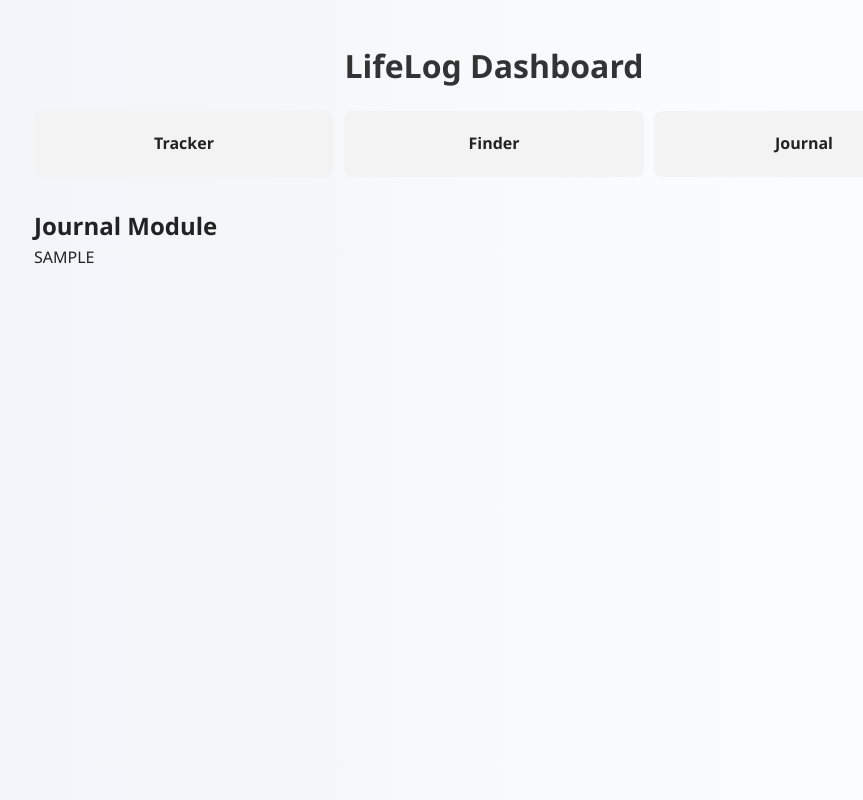
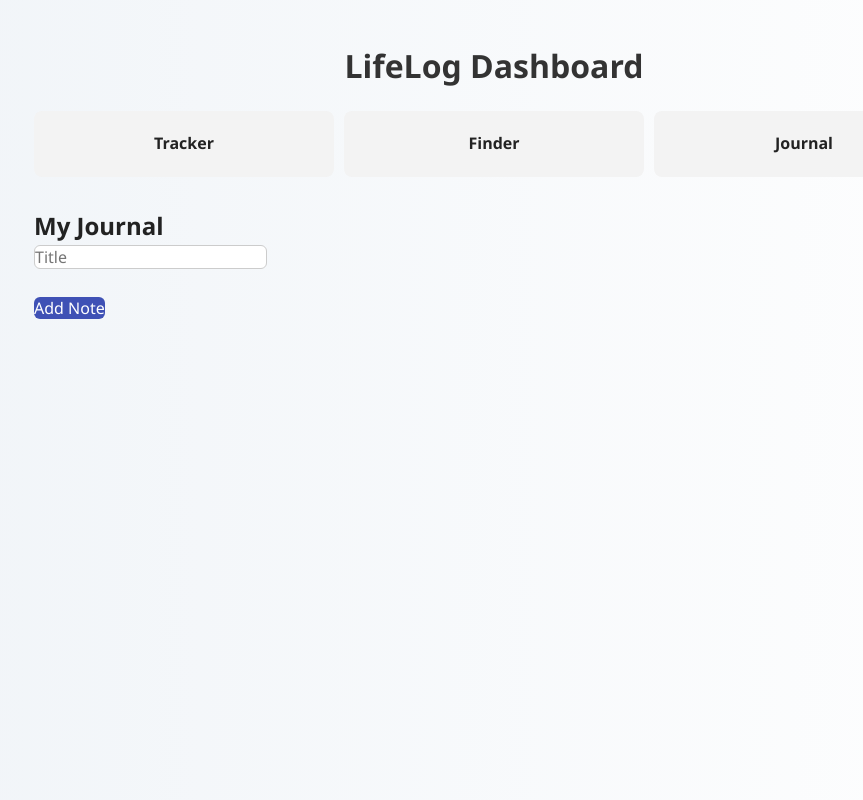
Before and after one commit to jeevapriyagp/lifelog_dashboard, a React (Vite) app: page / in a window 1280 px wide. Both pictures are taken after a click on the element "Journal". Shown: the whole page, without its empty margins (146-1009 px from the left). Built offline with nearby package versions, Linux system fonts and the light colour scheme.

Commit message:
First Commit Journal Module

```diff
--- a/src/components/Journal/Journal.jsx
+++ b/src/components/Journal/Journal.jsx
@@ -1,10 +1,105 @@
-function Journal() {
+import React, { useState, useEffect, useRef } from 'react';
+
+const Journal = () => {
+  const [notes, setNotes] = useState(() => {
+    const saved = localStorage.getItem('journalNotes');
+    return saved ? JSON.parse(saved) : [];
+  });
+  const [currentTitle, setCurrentTitle] = useState('');
+  const [currentNote, setCurrentNote] = useState('');
+  const [editIndex, setEditIndex] = useState(null);
+  const inputRef = useRef(null);
+
+  useEffect(() => {
+    localStorage.setItem('journalNotes', JSON.stringify(notes));
+  }, [notes]);
+
+  useEffect(() => {
+    if (inputRef.current && currentNote !== '') {
+      inputRef.current.innerHTML = currentNote;
+    }
+  }, [currentNote]);
+
+  const handleSave = () => {
+    const newContent = inputRef.current.innerHTML;
+    if (!newContent.trim() || !currentTitle.trim()) return;
+
+    const date = new Date().toLocaleString();
+
+    if (editIndex !== null)
+    {
+      const updated = [...notes];
+      updated[editIndex] = { ...updated[editIndex], title: currentTitle, content: newContent, date };
+      setNotes(updated);
+      setEditIndex(null);
+    }
+    else
+    {
+      setNotes([...notes, { title: currentTitle, content: newContent, date }]);
+    }
+
+    setCurrentTitle('');
+    setCurrentNote('');
+    if (inputRef.current) inputRef.current.innerHTML = '';
+  };
+
+  const handleEdit = (index) => {
+    setCurrentTitle(notes[index].title);
+    setCurrentNote(notes[index].content);
+    setEditIndex(index);
+  };
+
+  const handleDelete = (index) => {
+    const updated = notes.filter((_, i) => i !== index);
+    setNotes(updated);
+    if (editIndex === index)
+    {
+      setCurrentTitle('');
+      setCurrentNote('');
+      setEditIndex(null);
+    }
+  };
+
   return (
     <div>
-      <h2>Journal Module</h2>
-      <p>SAMPLE</p>
+      <h2>My Journal</h2>
+
+      <input
+        type="text"
+        placeholder="Title"
+        value={currentTitle}
+        onChange={(e) => setCurrentTitle(e.target.value)}
+      />
+
+      <div
+        ref={inputRef}
+        contentEditable
+        placeholder="Write your note here..."
+      ></div>
+
+      <button
+        onClick={handleSave}
+      >
+        {editIndex !== null ? 'Update Note' : 'Add Note'}
+      </button>
+
+      <div>
+        {notes.map((note, index) => (
+          <div
+            key={index}
+          >
+            <h3>{note.title}</h3>
+            <div dangerouslySetInnerHTML={{ __html: note.content }} />
+            <div>{note.date}</div>
+            <div>
+              <button onClick={() => handleEdit(index)}>Edit</button>
+              <button onClick={() => handleDelete(index)}>Delete</button>
+            </div>
+          </div>
+        ))}
+      </div>
     </div>
-  )
-}
+  );
+};
 
-export default Journal
+export default Journal;
```
